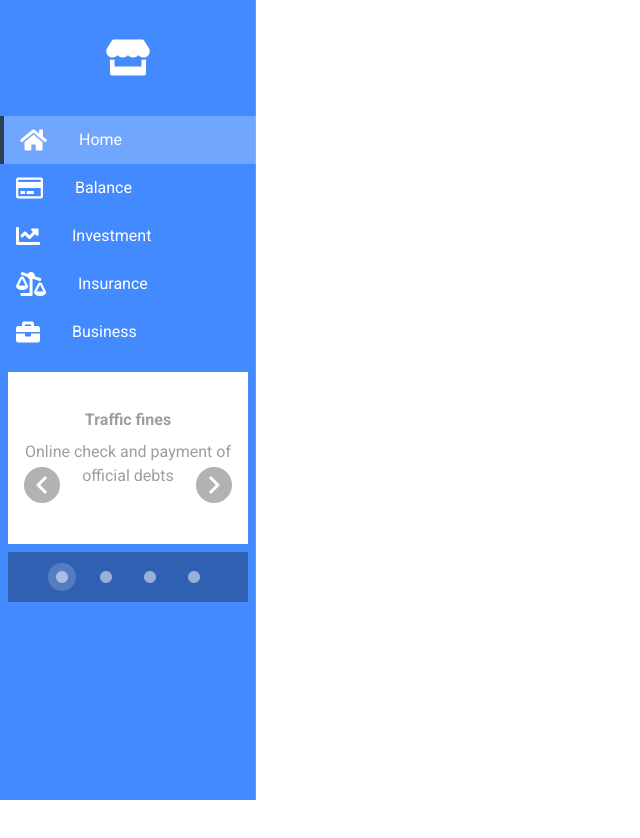
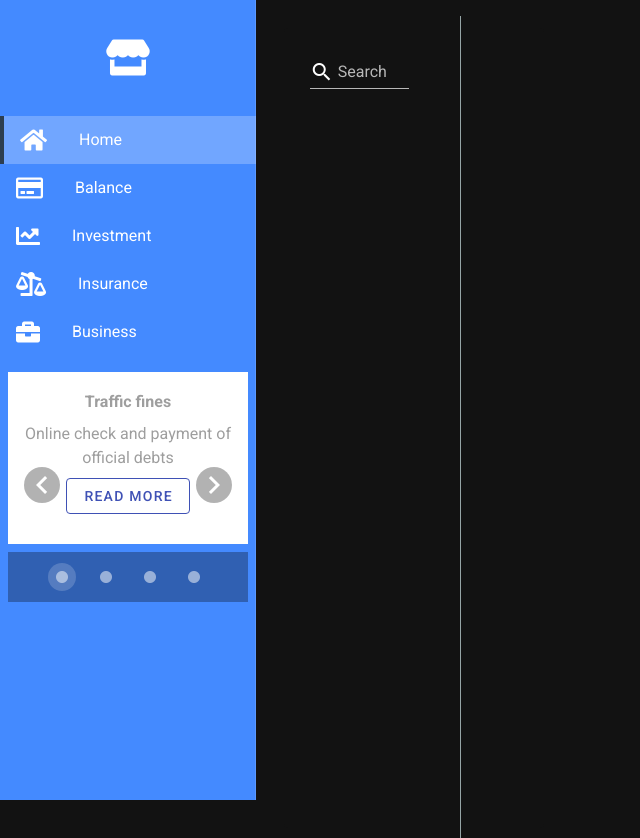
Before and after one commit to Rananjaya/vue_financial_dashbord, a Vue app: page / in a window 1280 px wide. Shown: the top 838 px of the page, without its empty margins (0-640 px from the left). Before the commit the page ends 800 px from the top, so only its background shows below. Built offline with nearby package versions, Linux system fonts and the light colour scheme.

Commit message:
Make Homepage content

```diff
--- a/src/plugins/vuetify.js
+++ b/src/plugins/vuetify.js
@@ -15,8 +15,8 @@ export default new Vuetify({
             background: colors.blue.accent2,
 
         },
-        // dark: {
-        //     background: colors.blue,
-        // }
+        dark: {
+            background: colors.blue,
+        }
     }
 });
--- a/src/views/Home.vue
+++ b/src/views/Home.vue
@@ -1,7 +1,28 @@
 <template>
-<div>
+    <v-app :style="{background: $vuetify.theme.themes.light.background}">
+        <v-container>
+          <v-layout row class="ma-4">
+           <v-app style="background-color: grey lighten-1;" class="rounded">
+             <v-row>
+               <v-col cols="12" md="8" class="ligne">
+                  <v-container>
+                    <v-row>
+                      <v-col cols="=12" md="9" offset-md="1">
+                         <v-text-field label="Search" prepend-inner-icon="search">
 
-</div>
+                         </v-text-field>
+                      </v-col>
+                    </v-row>
+                  </v-container>
+               </v-col>
+               <v-col cols="12" md="4">
+
+               </v-col>
+             </v-row>
+           </v-app>
+          </v-layout>
+        </v-container>
+    </v-app>
 
 </template>
 
@@ -9,10 +30,28 @@
 
 
   export default {
+    name: 'home',
 
+    data: () =>({
+
+    }),
 
     components: {
 
     },
+    computed: {
+      theme(){
+        return (this.$vuetify.theme.dark) ? 'dark' : 'light'
+      }
+    }
   }
 </script>
+
+<style scoped>
+   .rounded {
+      border-radius: 30px;
+   }
+   .ligne{
+     border-right: solid 1px #95a5a6;
+   }
+</style>
--- a/src/views/Navbar.vue
+++ b/src/views/Navbar.vue
@@ -35,6 +35,7 @@
                              <div class="grey--text">
                                <h4>Traffic fines</h4>
                                <p class=ma-2>{{slide}}</p>
+                               <v-btn outlined color="indigo">read more</v-btn>
                              </div>
                           </v-row>
                         </v-sheet>
```
